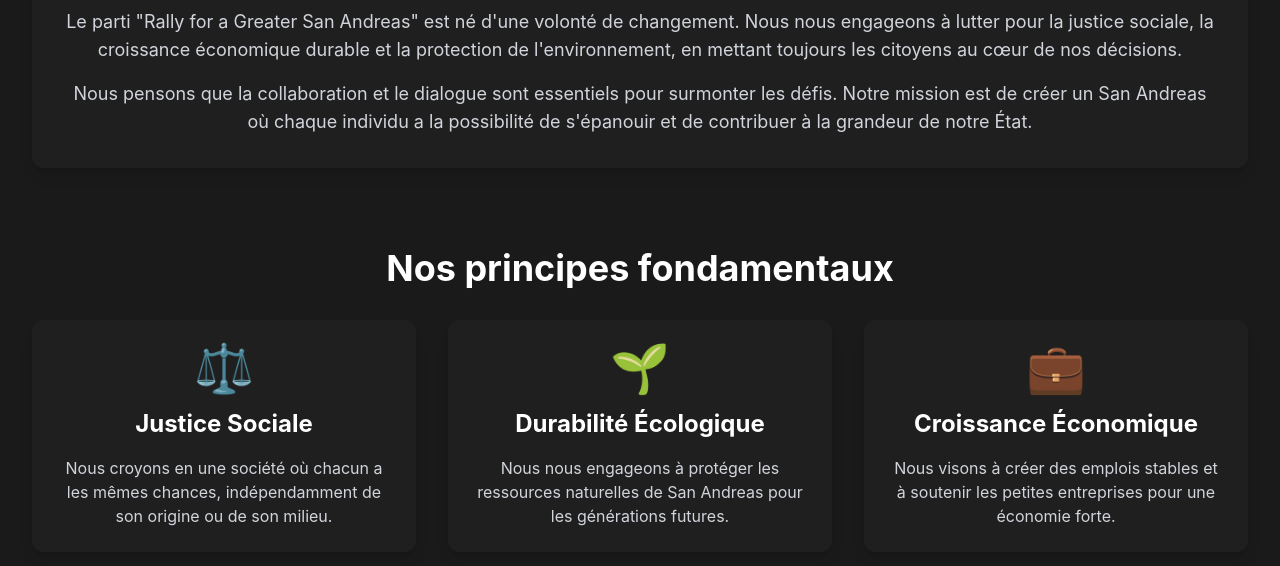
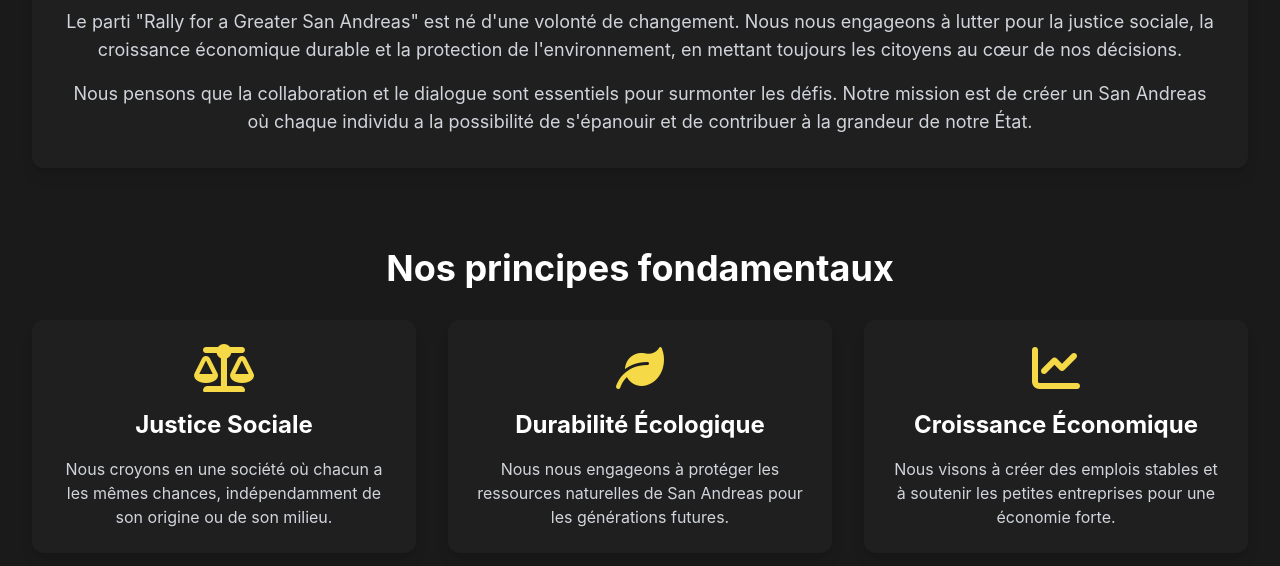
Before and after one commit to GouveSA/Gouvernement-de-San-Andreas, a plain HTML site: page index.html in a window 1280 px wide. Shown: the part 532-1098 px from the top of the page. Drawn offline with nearby package versions, Linux system fonts and the light colour scheme.

Commit message:
Update index.html

```diff
--- a/index.html
+++ b/index.html
@@ -3,9 +3,11 @@
 <head>
     <meta charset="UTF-8">
     <meta name="viewport" content="width=device-width, initial-scale=1.0">
-    <title>Rally for a Greater San Andreas</title>
+    <title>Barre de Navigation et Pied de Page</title>
     <!-- Tailwind CSS CDN pour un style rapide et facile -->
     <script src="https://cdn.tailwindcss.com"></script>
+    <!-- Font Awesome pour les icônes -->
+    <link rel="stylesheet" href="https://cdnjs.cloudflare.com/ajax/libs/font-awesome/6.0.0-beta3/css/all.min.css">
     <style>
         body {
             font-family: 'Inter', sans-serif;
@@ -73,19 +75,19 @@
             <div class="grid md:grid-cols-3 gap-8">
                 <!-- Principe 1 -->
                 <div class="bg-[#1f1f1f] rounded-xl shadow-lg p-6 text-center">
-                    <div class="text-5xl text-[#f5d947] mb-4">⚖️</div>
+                    <div class="text-5xl text-[#f5d947] mb-4"><i class="fas fa-balance-scale"></i></div>
                     <h3 class="text-2xl font-bold text-white">Justice Sociale</h3>
                     <p class="mt-4 text-gray-300">Nous croyons en une société où chacun a les mêmes chances, indépendamment de son origine ou de son milieu.</p>
                 </div>
                 <!-- Principe 2 -->
                 <div class="bg-[#1f1f1f] rounded-xl shadow-lg p-6 text-center">
-                    <div class="text-5xl text-[#f5d947] mb-4">🌱</div>
+                    <div class="text-5xl text-[#f5d947] mb-4"><i class="fas fa-leaf"></i></div>
                     <h3 class="text-2xl font-bold text-white">Durabilité Écologique</h3>
                     <p class="mt-4 text-gray-300">Nous nous engageons à protéger les ressources naturelles de San Andreas pour les générations futures.</p>
                 </div>
                 <!-- Principe 3 -->
                 <div class="bg-[#1f1f1f] rounded-xl shadow-lg p-6 text-center">
-                    <div class="text-5xl text-[#f5d947] mb-4">💼</div>
+                    <div class="text-5xl text-[#f5d947] mb-4"><i class="fas fa-chart-line"></i></div>
                     <h3 class="text-2xl font-bold text-white">Croissance Économique</h3>
                     <p class="mt-4 text-gray-300">Nous visons à créer des emplois stables et à soutenir les petites entreprises pour une économie forte.</p>
                 </div>
```
